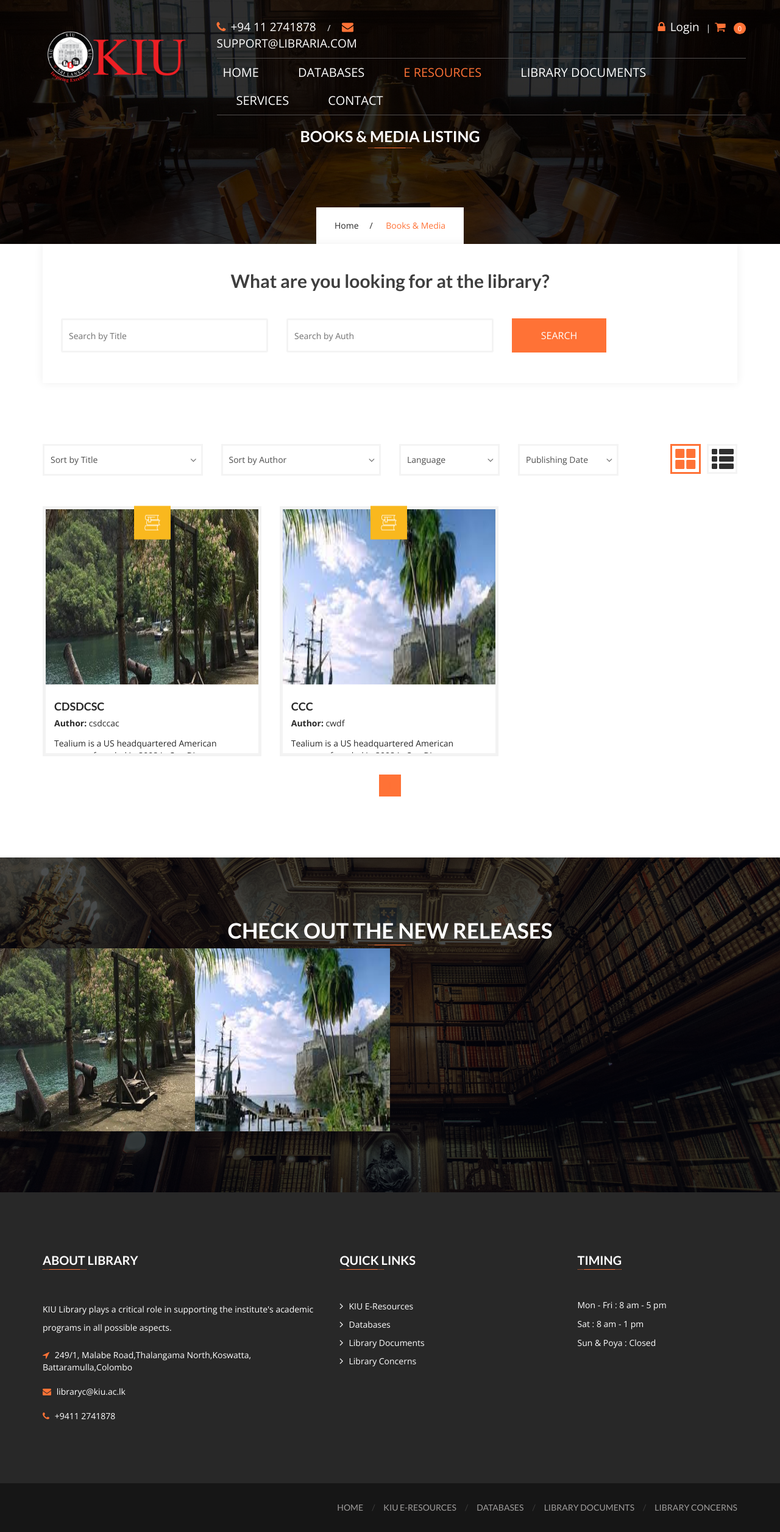
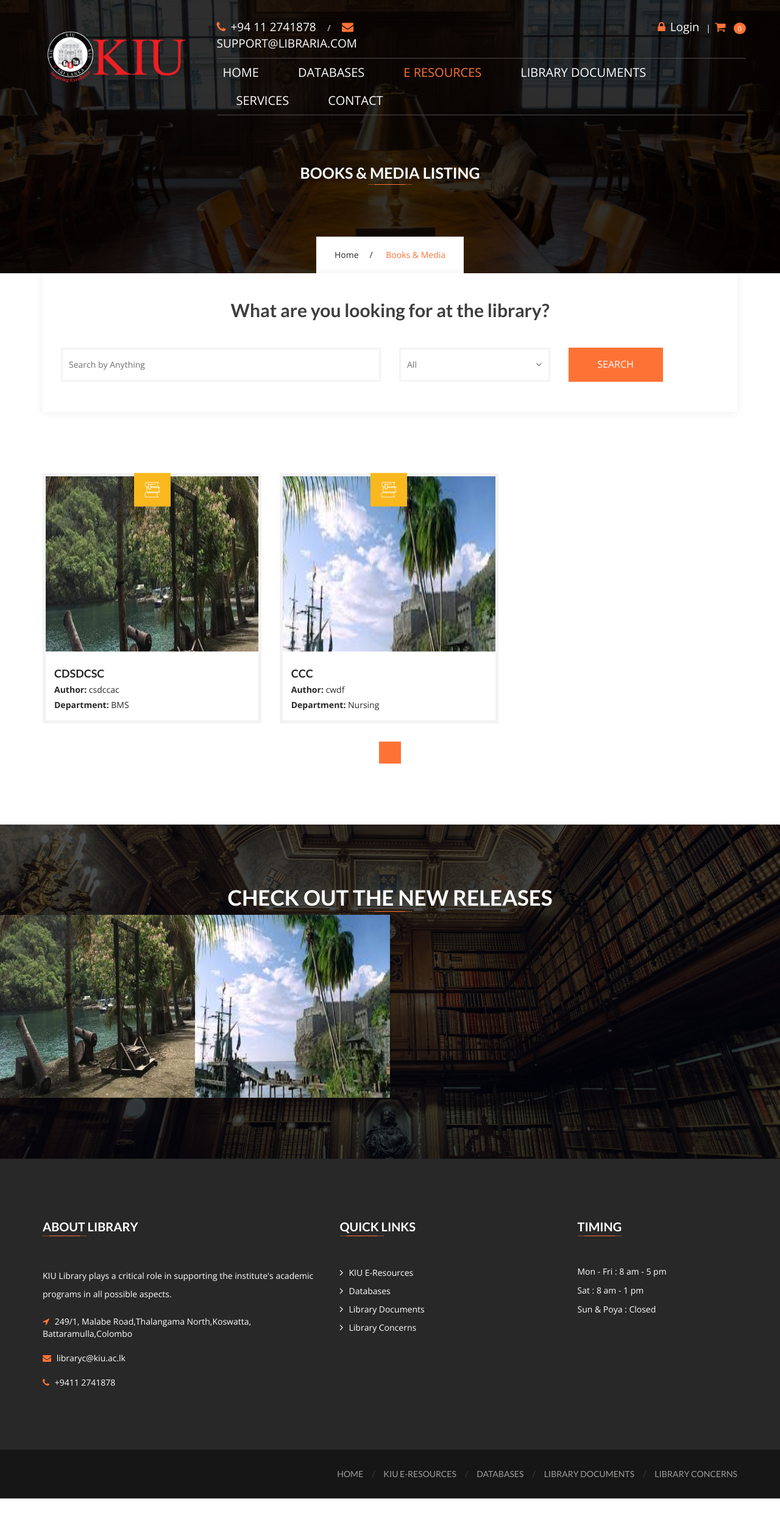
Before and after one commit to thaminduheiyanthuduwa/KIU_LIBRARY_WEB, a PHP site: page /books-media-gird-view-v2.php?type=all&page=1 in a window 1280 px wide. Shown: the whole page at 61% size. After the commit the page ends 2457 px from the top, so only its background shows below. Run offline with PHP 8.4, Linux system fonts and the light colour scheme; data comes from the database, SQL or seed files in the repository.

Commit message:
Add changes

```diff
--- a/books-media-gird-view-v2.php
+++ b/books-media-gird-view-v2.php
@@ -1,5 +1,20 @@
 <?php
 include_once 'db/db.php';
+
+if (empty($_GET['type'])) {
+    $_GET['type'] = 'all';
+}
+if (empty($_GET['page'])) {
+    $_GET['page'] = '1';
+}
+if (empty($_GET['search'])) {
+    $_GET['search'] = '';
+}
+if (empty($_GET['category']) || $_GET['category'] == 'All') {
+    $_GET['category'] = '';
+}
+
+
 ?>
 
 <!DOCTYPE html>
@@ -163,7 +178,8 @@
 
 
                                 <li class="dropdown">
-                                    <a data-toggle="dropdown" class="dropdown-toggle disabled" href="library_document.php">Library
+                                    <a data-toggle="dropdown" class="dropdown-toggle disabled"
+                                       href="library_document.php">Library
                                         Documents</a>
                                 </li>
                                 <li><a href="services.php">Services</a></li>
@@ -220,6 +236,9 @@
 <section class="page-banner services-banner">
     <div class="container">
         <div class="banner-header">
+            <br>
+            <br>
+            <br>
             <h2>Books & Media Listing <?php
                 if ($_GET['type'] == 'all')
                     echo '';
@@ -249,17 +268,27 @@
                     <section class="search-filters">
                         <div class="filter-box">
                             <h3>What are you looking for at the library?</h3>
-                            <form action="http://libraria.demo.presstigers.com/index.html" method="get">
-                                <div class="col-md-4 col-sm-6">
+                            <form action="books-media-gird-view-v2.php?type=all&page=1" method="get">
+                                <div class="col-md-6 col-sm-6">
                                     <div class="form-group">
-                                        <input class="form-control" placeholder="Search by Title" id="keywords"
-                                               name="keywords" type="text">
+                                        <label class="sr-only" for="keywords">Search by Anything</label>
+                                        <input class="form-control" placeholder="<?php echo ($_GET['search'] == '') ? 'Search by Anything' : $_GET['search']; ?>" id="search"
+                                               name="search"
+                                               type="text">
                                     </div>
                                 </div>
-                                <div class="col-md-4 col-sm-6">
+
+                                <div class="col-md-3 col-sm-6">
                                     <div class="form-group">
-                                        <input class="form-control" placeholder="Search by Auth" id="keywords"
-                                               name="keywords" type="text">
+                                        <select name="category" id="category" class="form-control">
+                                            <option><?php echo ($_GET['category'] == '') ? 'All' : $_GET['category']; ?></option>
+                                            <option><?php echo ($_GET['category'] == 'Nursing') ? 'All' : 'Nursing'; ?></option>
+                                            <option><?php echo ($_GET['category'] == 'BMS') ? 'All' : 'BMS'; ?></option>
+                                            <option><?php echo ($_GET['category'] == 'Management') ? 'All' : 'Management'; ?></option>
+                                            <option><?php echo ($_GET['category'] == 'Acupuncture') ? 'All' : 'Acupuncture'; ?></option>
+                                            <option><?php echo ($_GET['category'] == 'IT') ? 'All' : 'IT'; ?></option>
+                                            <option><?php echo ($_GET['category'] == 'Psychology') ? 'All' : 'Psychology'; ?></option>
+                                        </select>
                                     </div>
                                 </div>
                                 <div class="col-md-2 col-sm-6">
@@ -273,62 +302,14 @@
                     </section>
                     <!-- End: Search Section -->
 
-                    <div class="filter-options margin-list">
-                        <div class="row">
-                            <div class="col-md-3 col-sm-3">
-                                <select name="orderby">
-                                    <option selected="selected">Sort by Title</option>
-                                    <option>Sort by popularity</option>
-                                    <option>Sort by rating</option>
-                                    <option>Sort by newness</option>
-                                    <option>Sort by price</option>
-                                </select>
-                            </div>
-                            <div class="col-md-3 col-sm-3">
-                                <select name="orderby">
-                                    <option selected="selected">Sort by Author</option>
-                                    <option>Sort by popularity</option>
-                                    <option>Sort by rating</option>
-                                    <option>Sort by newness</option>
-                                    <option>Sort by price</option>
-                                </select>
-                            </div>
-                            <div class="col-md-2 col-sm-3">
-                                <select name="orderby">
-                                    <option selected="selected">Language</option>
-                                    <option>Sort by popularity</option>
-                                    <option>Sort by rating</option>
-                                    <option>Sort by newness</option>
-                                    <option>Sort by price</option>
-                                </select>
-                            </div>
-                            <div class="col-md-2 col-sm-3">
-                                <select name="orderby">
-                                    <option selected="selected">Publishing Date</option>
-                                    <option>Sort by popularity</option>
-                                    <option>Sort by rating</option>
-                                    <option>Sort by newness</option>
-                                    <option>Sort by price</option>
-                                </select>
-                            </div>
-                            <div class="col-md-2 col-sm-12 pull-right">
-                                <div class="filter-toggle">
-                                    <a href="#" class="active"><i
-                                                class="glyphicon glyphicon-th-large"></i></a>
-                                    <a href="books-media-list-view.php?type=<?php echo $_GET['type']; ?>&page=<?php echo $_GET['page']; ?>"><i
-                                                class="glyphicon glyphicon-th-list"></i></a>
-                                </div>
-                            </div>
-                        </div>
-                    </div>
                     <div class="booksmedia-fullwidth">
                         <ul>
 
                             <?php
                             if ($_GET['type'] == 'all')
-                                $select = $pdo->prepare("SELECT * FROM `kiu_eresource` WHERE is_active = 1 and status = 'published'  order by id DESC LIMIT ".(($_GET['page'] - 1) * 20).",".((($_GET['page'] - 1) * 20) + 20)."");
+                                $select = $pdo->prepare("SELECT * FROM `kiu_eresource` WHERE is_active = 1 and status = 'published' and (title like '%" . $_GET['search'] . "%' or author like '%" . $_GET['search'] . "%' or description like '%" . $_GET['search'] . "%') and department like '%" . $_GET['category'] . "%'  order by id DESC LIMIT " . (($_GET['page'] - 1) * 20) . "," . ((($_GET['page'] - 1) * 20) + 20) . "");
                             else
-                                $select = $pdo->prepare("SELECT * FROM `kiu_eresource` WHERE is_active = 1 and status = 'published' and department = '" . $_GET['type'] . "'  order by id DESC LIMIT ".(($_GET['page'] - 1) * 20).",".((($_GET['page'] - 1) * 20) + 20)."");
+                                $select = $pdo->prepare("SELECT * FROM `kiu_eresource` WHERE is_active = 1 and department like '%" . $_GET['category'] . "%' and (title like '%" . $_GET['search'] . "%' or author like '%" . $_GET['search'] . "%' or description like '%" . $_GET['search'] . "%') and status = 'published' and department = '" . $_GET['type'] . "'  order by id DESC LIMIT " . (($_GET['page'] - 1) * 20) . "," . ((($_GET['page'] - 1) * 20) + 20) . "");
                             $select->execute();
                             while ($row = $select->fetch(PDO::FETCH_ASSOC)) {
                                 extract($row)
@@ -348,6 +329,7 @@
                                                     <a href="books-media-detail-v2.php?id=<?php echo $row['id']; ?>"><?php echo $row['title']; ?></a>
                                                 </h4>
                                                 <p><strong>Author:</strong> <?php echo $row['author']; ?></p>
+                                                <p><strong>Department:</strong> <?php echo $row['department']; ?></p>
                                             </header>
                                             <p><?php echo $row['description']; ?></p>
                                         </figcaption>
@@ -382,11 +364,10 @@
 
                             for ($x = 1; $x <= $dev; $x++) {
 
-                                if ($x == $_GET['page']){
-                                    echo '<span class="page-numbers current" ><a href="books-media-gird-view-v2.php?type='.$_GET['type'].'&page='.$x.'">'.$x.'</a></span>';
-                                }
-                                else {
-                                    echo '<span class="page-numbers" ><a href="books-media-gird-view-v2.php?type='.$_GET['type'].'&page='.$x.'">'.$x.'</a></span>';
+                                if ($x == $_GET['page']) {
+                                    echo '<span class="page-numbers current" ><a href="books-media-gird-view-v2.php?type=' . $_GET['type'] . '&page=' . $x . '">' . $x . '</a></span>';
+                                } else {
+                                    echo '<span class="page-numbers" ><a href="books-media-gird-view-v2.php?type=' . $_GET['type'] . '&page=' . $x . '">' . $x . '</a></span>';
                                 }
 
                                 ?>
@@ -595,5 +576,4 @@
 </body>
 
 
-
 </html>
```
Also changed, not shown: books-media-list-view.php (+32 -25 lines), index.php (+8 -21 lines).
